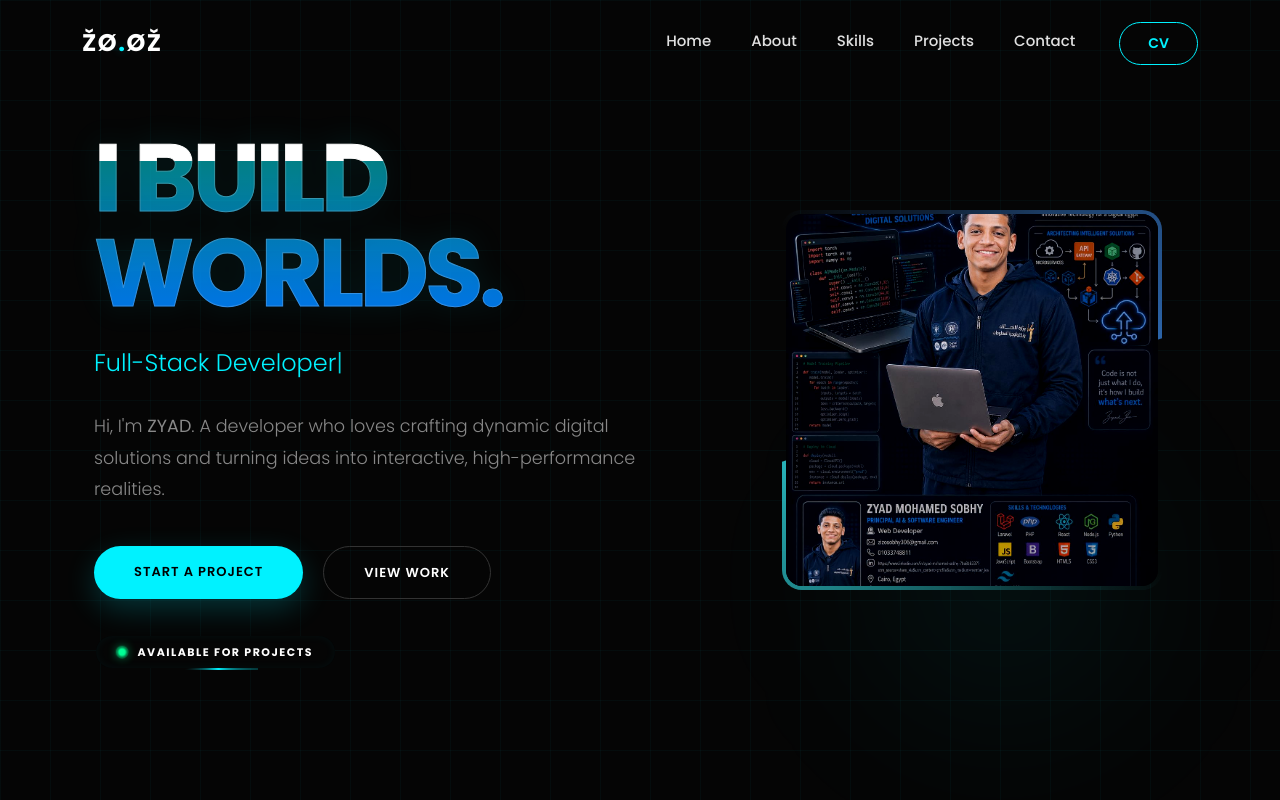
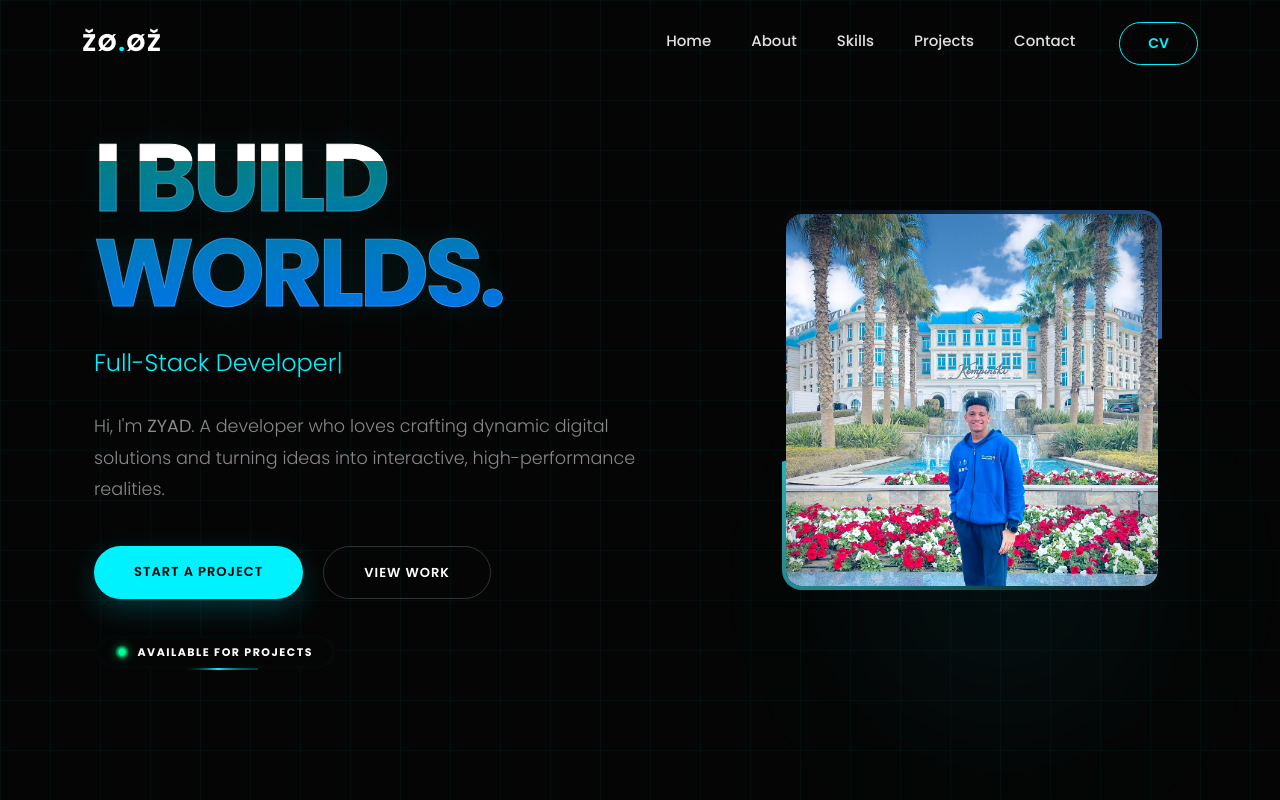
Before and after one commit to ENG-ZooZ/Portofolio.ENG_ZooZ-, a React (Vite) app: page / in a window 1280 px wide. Shown: the top 800 px of the page. Built offline with nearby package versions, Linux system fonts and the light colour scheme.

Commit message:
Update avatar image source in Hero component

```diff
--- a/src/components/Hero.jsx
+++ b/src/components/Hero.jsx
@@ -345,7 +345,7 @@ function Hero() {
             <div className="col-lg-5">
               <div className="avatar-wrap animate__animated animate__zoomIn">
                 <div className="main-avatar">
-                  <img src="/ZooZ_Photo_Ai.jpg" alt="ZooZ" />
+                  <img src="/zooz.jpeg" alt="ZooZ" />
                 </div>
               </div>
             </div>
```
